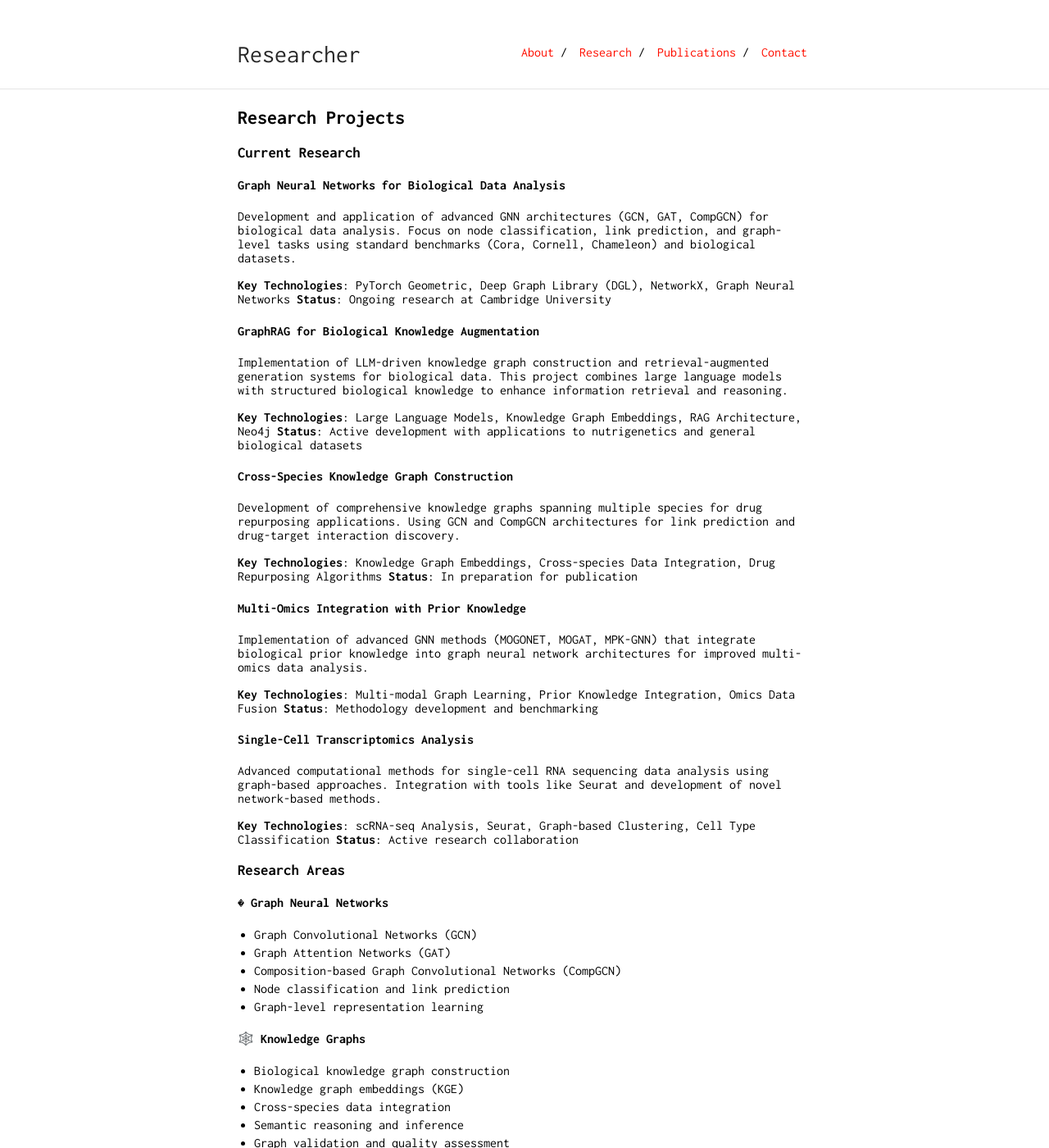
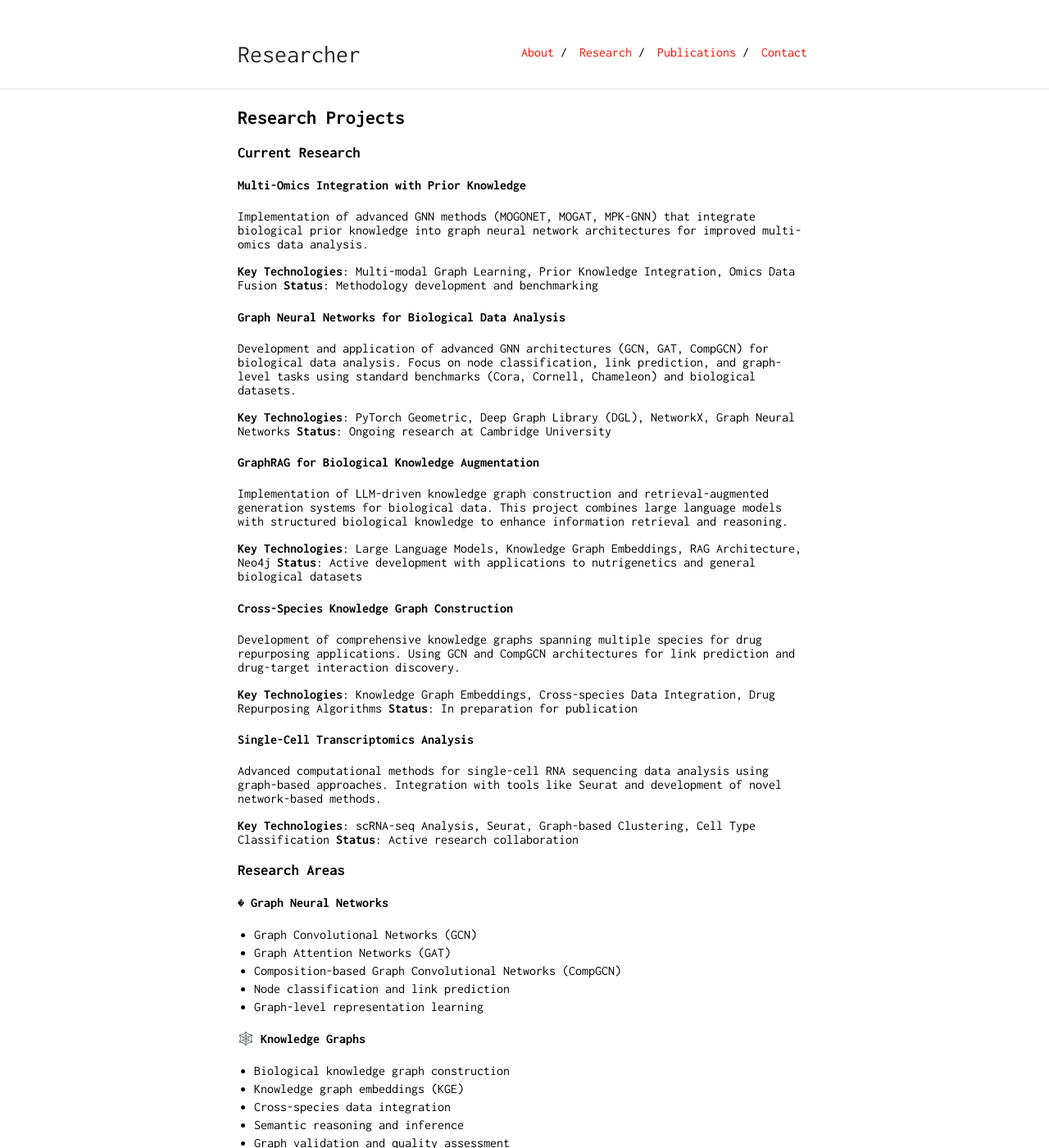
Before and after one commit to johndef64/johndef64.github.io, a Jekyll site: the page built from research.md, in a window 1280 px wide and 1400 px high. Shown: the whole window at 82% size. Built offline with Jekyll 4.4.1, drawn with Linux system fonts in a browser that asks for light colours; part of the change alters nothing that is shown; some of the changed text lies outside the part shown.

```diff
--- a/research.md
+++ b/research.md
@@ -6,6 +6,13 @@ title: Research
 ## Research Projects
 
 ### Current Research
+
+#### Multi-Omics Integration with Prior Knowledge
+Implementation of advanced GNN methods (MOGONET, MOGAT, MPK-GNN) that integrate biological prior knowledge into graph neural network architectures for improved multi-omics data analysis.
+
+**Key Technologies**: Multi-modal Graph Learning, Prior Knowledge Integration, Omics Data Fusion
+**Status**: Methodology development and benchmarking
+
 
 #### Graph Neural Networks for Biological Data Analysis
 Development and application of advanced GNN architectures (GCN, GAT, CompGCN) for biological data analysis. Focus on node classification, link prediction, and graph-level tasks using standard benchmarks (Cora, Cornell, Chameleon) and biological datasets.
@@ -24,12 +31,6 @@ Development of comprehensive knowledge graphs spanning multiple species for drug
 
 **Key Technologies**: Knowledge Graph Embeddings, Cross-species Data Integration, Drug Repurposing Algorithms
 **Status**: In preparation for publication
-
-#### Multi-Omics Integration with Prior Knowledge
-Implementation of advanced GNN methods (MOGONET, MOGAT, MPK-GNN) that integrate biological prior knowledge into graph neural network architectures for improved multi-omics data analysis.
-
-**Key Technologies**: Multi-modal Graph Learning, Prior Knowledge Integration, Omics Data Fusion
-**Status**: Methodology development and benchmarking
 
 #### Single-Cell Transcriptomics Analysis
 Advanced computational methods for single-cell RNA sequencing data analysis using graph-based approaches. Integration with tools like Seurat and development of novel network-based methods.
@@ -104,11 +105,9 @@ Advanced computational methods for single-cell RNA sequencing data analysis usin
 
 **Data Management**
 - Neo4j (Graph databases)
-<!-- - PostgreSQL -->
 - MongoDB
 - ArangoDB
-<!-- - Apache Spark
-- Docker/Kubernetes -->
+
 
 <!-- ### Collaborations
 
@@ -123,8 +122,6 @@ I actively collaborate with researchers in:
 
 **Visiting Researcher** - Department of Computer Science, University of Cambridge
 - Focus on Graph Neural Networks and Knowledge Graphs for bioinformatics
-<!-- - Advanced methodologies for multi-omics and transcriptomic data analysis
-- Collaboration on REDAC chatbot for RNASeq Expression Data Analysis -->
 - Development of GraphRAG systems for biological knowledge augmentation
 - Cross-species knowledge graph construction for drug repurposing
 - Information Retrieval methodologies on biological knowledge graphs
@@ -157,4 +154,3 @@ Implementation of knowledge graph construction spanning multiple species with Gr
 - Real-time knowledge graph updates from scientific literature
 - Large-scale biological network analysis and prediction
 - AI-powered drug discovery through graph-based methods
-<!-- - Cross-species comparative genomics using knowledge graphs -->
```
